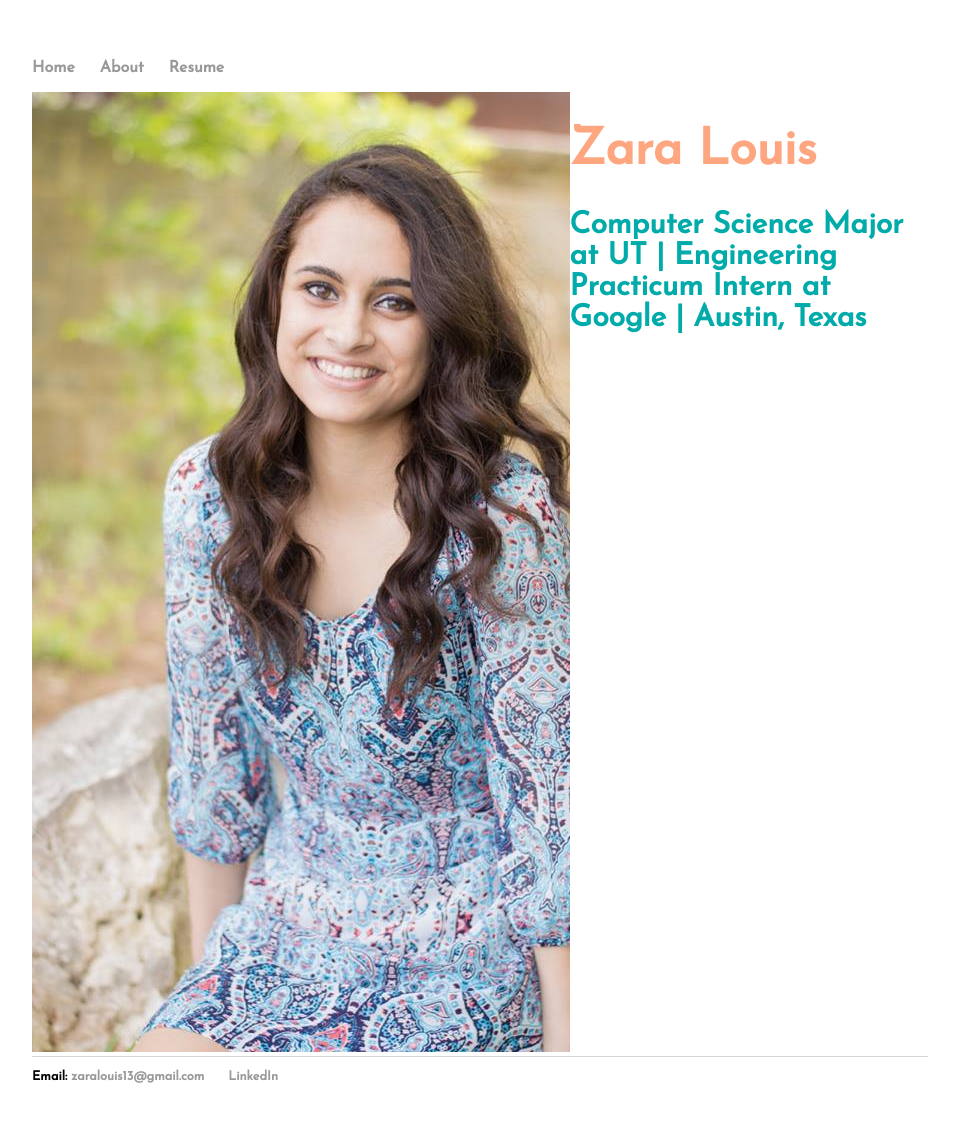
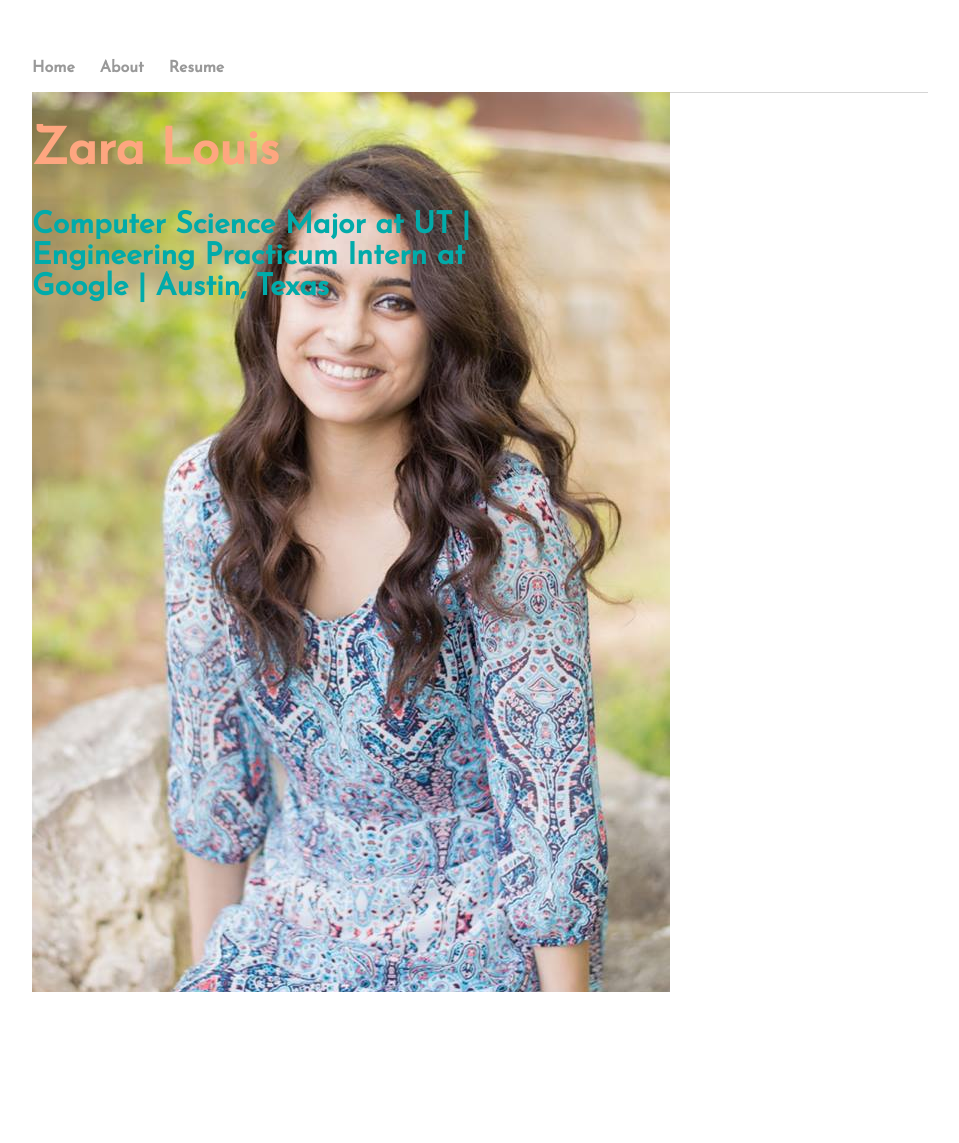
Before and after one commit to zaralouis/zaralouis.github.io, a Jekyll site: the page built from index.html, in a window 1280 px wide. Shown: the whole page, without its empty margins (160-1119 px from the left). Built offline with Jekyll 4.4.1, drawn with Linux system fonts in a browser that asks for light colours; after the commit the page ends 992 px from its top, so only the background shows below that.

Commit message:
Update main.css

```diff
--- a/css/main.css
+++ b/css/main.css
@@ -28,7 +28,9 @@
     float: left;
     width: 60%;
     height: 100%;
-    overflow: hidden;
+    overflow: auto;
+    display: block;
+    position: absolute;
 }
 
 .right-div {
@@ -36,6 +38,7 @@
     width: 40%;
     height: 100%;
     overflow: hidden;
+    position: absolute;
 }
 
 h1 {
```
